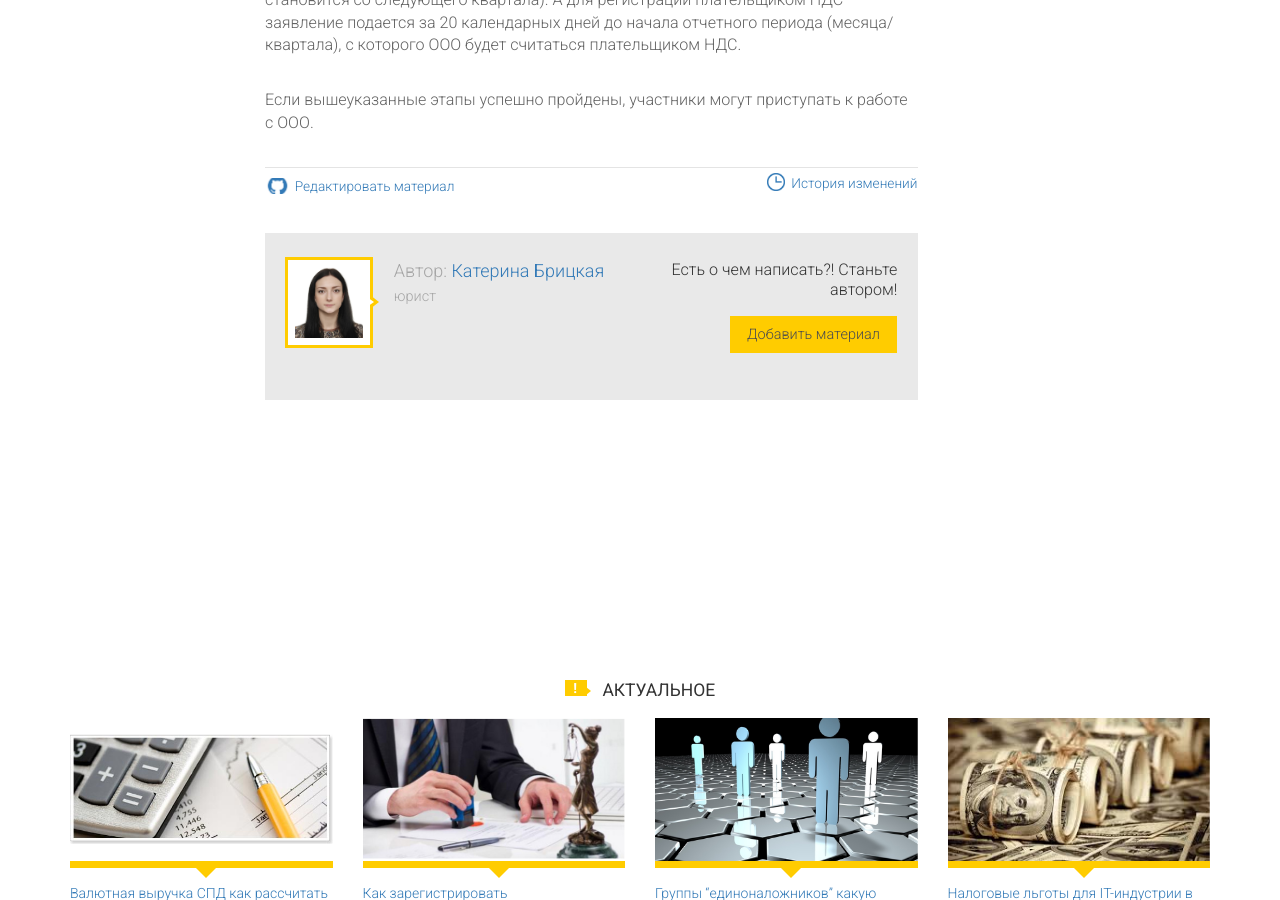
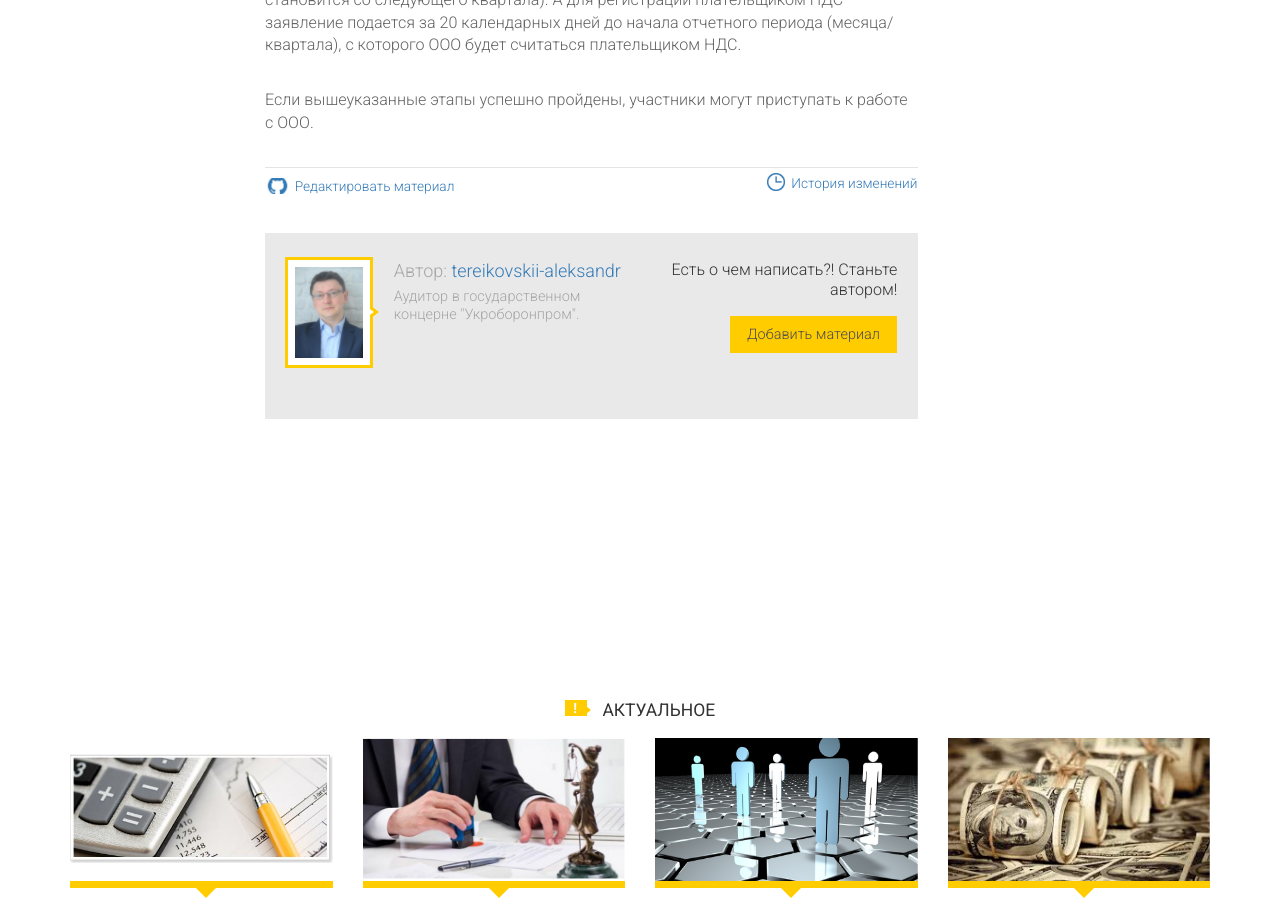
Before and after one commit to itinua/itinua.github.io, a Jekyll site: the page built from _posts/[a2] Организация бизнесса в Украине/2015-06-24-poshagovaya-registratsiya-ooo.md, in a window 1280 px wide and 900 px high, scrolled down 1599 px. Built offline with Jekyll 4.4.1, drawn with Linux system fonts in a browser that asks for light colours; Markdown is read by kramdown in place of the engine named in the settings; comment, search, counter and statistics services are not loaded.

Commit message:
Update _config.yml

```diff
--- a/_config.yml
+++ b/_config.yml
@@ -53,3 +53,14 @@ authors:
     name: Катерина Брицкая
     job: юрист
     image: katerina-britskaya.jpg
+
+    tereikovskii-aleksandr:
+    name: tereikovskii-aleksandr
+    job: Аудитор в государственном концерне "Укроборонпром".
+    image: 10988262_746599242102516_796826856618217407_n.jpg
+    fb:
+    ln:
+    tw:
+    g_:
+    web:
+    git:
```
